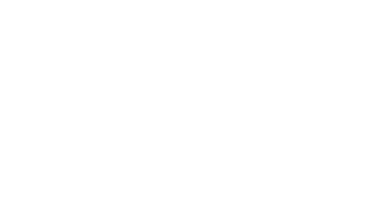
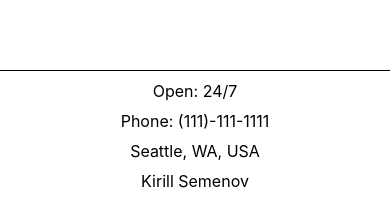
Before and after one commit to KirillTechnology/tech_store, a React (Create React App) app: page / in a window 390 px wide. Shown: the part 643-841 px from the top of the page. Built offline with nearby package versions, Linux system fonts and the light colour scheme; no server answers.

Commit message:
Footer test

```diff
--- a/src/App.js
+++ b/src/App.js
@@ -2,6 +2,7 @@
 
 import Home from './routes/Home/Home'
 import Navigation from './routes/Navigation/Navigation';
+import Footer from './components/Footer/Footer'
 import Authentication from './routes/Authentication/Authentication';
 import Shop from './routes/Shop/Shop';
 import Checkout from './routes/Checkout/Checkout';
@@ -9,17 +10,20 @@
 
 function App() {
   return (
+    <>
       <Routes>
 
         <Route path='/' element={<Navigation />}>
           <Route index element={<Home />} />
-        {/* <Route index element={<Checkout />} /> */}
           <Route path='/shop' element={<Shop />} />
           <Route path='/auth' element={<Authentication />} />
           <Route path='/checkout' element={<Checkout />} />
         </Route>
 
       </Routes>
+
+      <Footer />
+    </>
   );
 }
 
--- /dev/null
+++ b/src/components/Footer/Footer.js
@@ -0,0 +1,20 @@
+import './Footer.scss'
+
+function Footer() {
+    return (
+        <div className='footer'>
+            <div className='footer-text'>
+                <span>Open: 24/7</span>
+                <span>Phone: (111)-111-1111</span>
+                <span>Seattle, WA, USA</span>
+            </div>
+
+            <div className='made-by'>
+                <span>Kirill Semenov</span>
+            </div>
+        </div>
+    )
+}
+
+
+export default Footer
--- /dev/null
+++ b/src/components/Footer/Footer.scss
@@ -0,0 +1,38 @@
+.footer {
+    position: absolute;
+    bottom: 0;
+    width: 100%;
+    padding: 10px;
+    display: flex;
+    justify-content: space-between;
+    box-sizing: border-box;
+    border-top: 1px solid black;
+    // box-shadow: 0 0 4px grey;
+
+    .footer-text {
+        display: flex;
+        justify-content: start;
+        gap: 20px;
+        width: min(100%, 300px);
+        width: 100%;
+        flex: 1 1 auto;
+    }
+
+    .made-by {
+        flex: 1 0 auto;
+    }
+}
+
+@media (max-width: 600px) {
+    .footer {
+        flex-direction: column;
+        gap: 10px;
+        align-items: center;
+
+        .footer-text {
+            flex-direction: column;
+            align-items: center;
+            gap: 10px;
+        }
+    }
+}
--- a/src/routes/Navigation/Navigation.js
+++ b/src/routes/Navigation/Navigation.js
@@ -32,8 +32,6 @@
             </div>
 
             <Outlet />
-
-            {/* <Outlet /> Footer test */}
         </>
     )
 }
```
Lines whose indentation alone changed are shown as unchanged.
